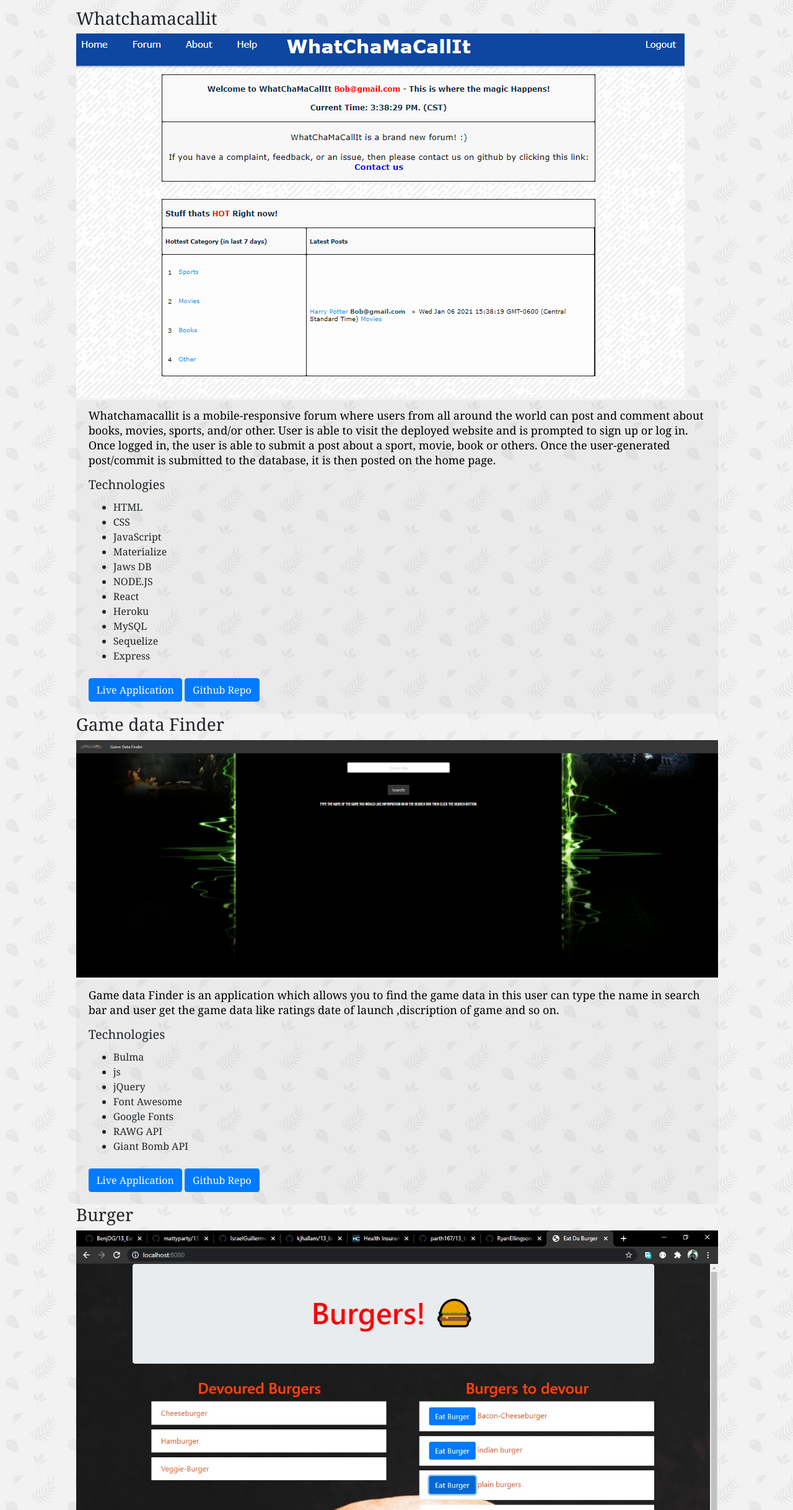
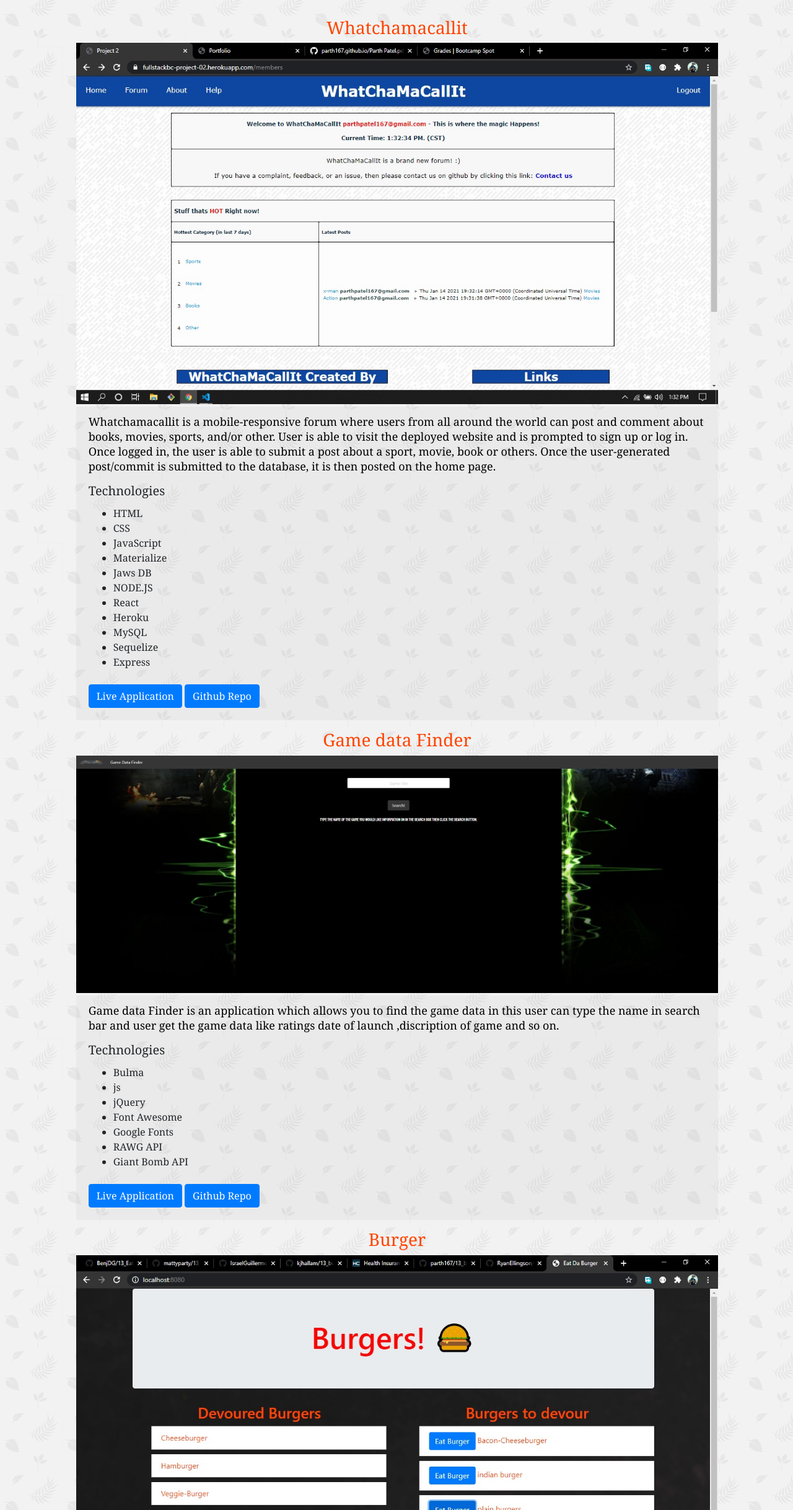
Before and after one commit to parth167/parth167.github.io, a plain HTML site: page portfolio.html in a window 1280 px wide. Shown: the part 124-2560 px from the top of the page at 62% size. Drawn offline with nearby package versions, Linux system fonts and the light colour scheme.

Commit message:
new project updated with some change in style

```diff
--- a/assets/css/style.css
+++ b/assets/css/style.css
@@ -28,6 +28,16 @@ iframe {
 .portfolio-pic {
   max-width: 100%;
 }
+.card-text {
+  font-size: 18px;
+  line-height: 24px;
+  color: black;
+}
+.project-title {
+  text-align: center;
+  color: orangered;
+  margin-top: 15px;
+}
 .about-me {
   background-image: url('../images/leaves-pattern.png');
   font-family: Georgia, Times, 'Merriweather', 'Times New Roman', serif;
@@ -54,17 +64,11 @@ iframe {
 .icon {
   width: 50px;
   height: 50px;
-
   color: none;
   border-right: none;
   margin-left: 2rem;
 }
 
-.card-text {
-  font-size: 18px;
-  line-height: 24px;
-  color: black;
-}
 .resume {
   text-align: center;
   align-content: center;
--- a/portfolio.html
+++ b/portfolio.html
@@ -32,7 +32,7 @@
         </ul>
     </div>
     </nav>
-
+    <!-- project container start here-->
     <div class="container content-container">
         <div class="row w-100">
             <div class="col-0 col-sm-1 col-xl-1"></div>
@@ -44,13 +44,13 @@
                 </div>
                 <div class="row content-body">
                     <div class="col-12">
-                        <h3>Whatchamacallit </h3>
-                        <img class = "portfolio-pic mb-1" src="./assets/images/home.png">
+                        <h3 class=" project-title">Whatchamacallit </h3>
+                        <img class = "portfolio-pic mb-1" src="./assets/images/whatchamacallit.jpg">
                         <div class="card-footer border-0">
-                            <p class="card-text">
+                            <p class="card-text portfolio-about">
                                 Whatchamacallit is a mobile-responsive forum where users from all around the world can post and comment about books, movies, sports, and/or other.
- User is able to visit the deployed website and is prompted to sign up or log in. Once logged in, the user is able to submit a post about a sport, movie, book or others.
- Once the user-generated post/commit is submitted to the database, it is then posted on the home page.
+                                User is able to visit the deployed website and is prompted to sign up or log in. Once logged in, the user is able to submit a post about a sport, movie, book or others.
+                                Once the user-generated post/commit is submitted to the database, it is then posted on the home page.
 
                             </p>
                             <h5 class="card-title">
@@ -82,8 +82,9 @@
                             >Github Repo</a>
                         </div>
                     </div>
+
                     <div class="col-12">
-                        <h3>Game data Finder</h3>
+                        <h3 class=" project-title">Game data Finder</h3>
                         <img class = "portfolio-pic mb-1" src="./assets/images/homepage.png">
                         <div class="card-footer border-0">
                             <p class="card-text">
@@ -118,7 +119,7 @@
                         </div>
                     </div>
                     <div class="col-12">
-                        <h3>Burger</h3>
+                        <h3 class=" project-title">Burger</h3>
                         <img class = "portfolio-pic mb-1" src="./assets/images/scsh1.jpg">
                         <div class="card-footer border-0">
                             <p class="card-text">
@@ -154,7 +155,7 @@
                         </div>
                     </div>
                     <div class="col-12">
-                        <h3>Weather Dashboard</h3>
+                        <h3 class=" project-title">Weather Dashboard</h3>
                         <img class = "portfolio-pic mb-1" src="./assets/images/appdeploy1.jpg">
                         <div class="card-footer border-0">
                             <p class="card-text">
@@ -188,7 +189,7 @@
                         </div>
                     </div>
                     <div class="col-12">
-                        <h3>Code Quiz</h3>
+                        <h3 class=" project-title">Code Quiz</h3>
                         <img class= "portfolio-pic mb-1" src="./assets/images/leding_page.jpg">
                         <div class="card-footer border-0">
                             <p class="card-text">
```
Also changed, not shown: assets/images/whatchamacallit.jpg (added).
